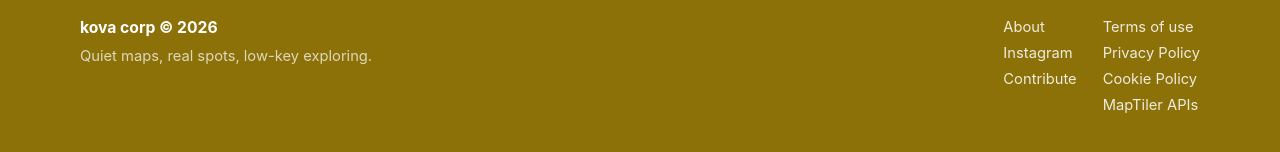
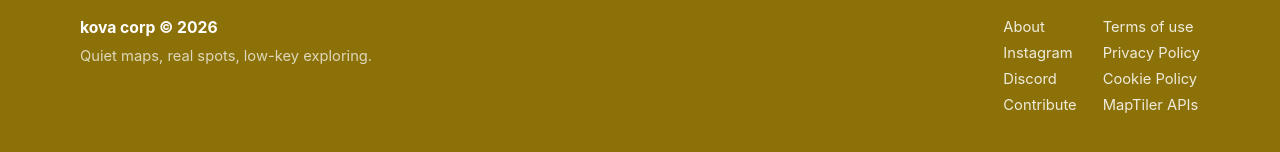
Before and after one commit to Maiiicooo/KOVA, a plain HTML site: page app/pages/about.html in a window 1280 px wide. Shown: the part 830-982 px from the top of the page. Drawn offline with Linux system fonts and the light colour scheme.

Commit message:
added discord link in footer

```diff
--- a/app/pages/about.html
+++ b/app/pages/about.html
@@ -622,6 +622,13 @@
               rel="noopener"
               >Instagram</a
             >
+            <a
+              href="https://discord.gg/zDP2HasPv"
+              target="_blank"
+              rel="noopener"
+              >Discord</a
+            >
+
             <a href="../../web/Contribute/contribute.html">Contribute</a>
           </div>
 
```
